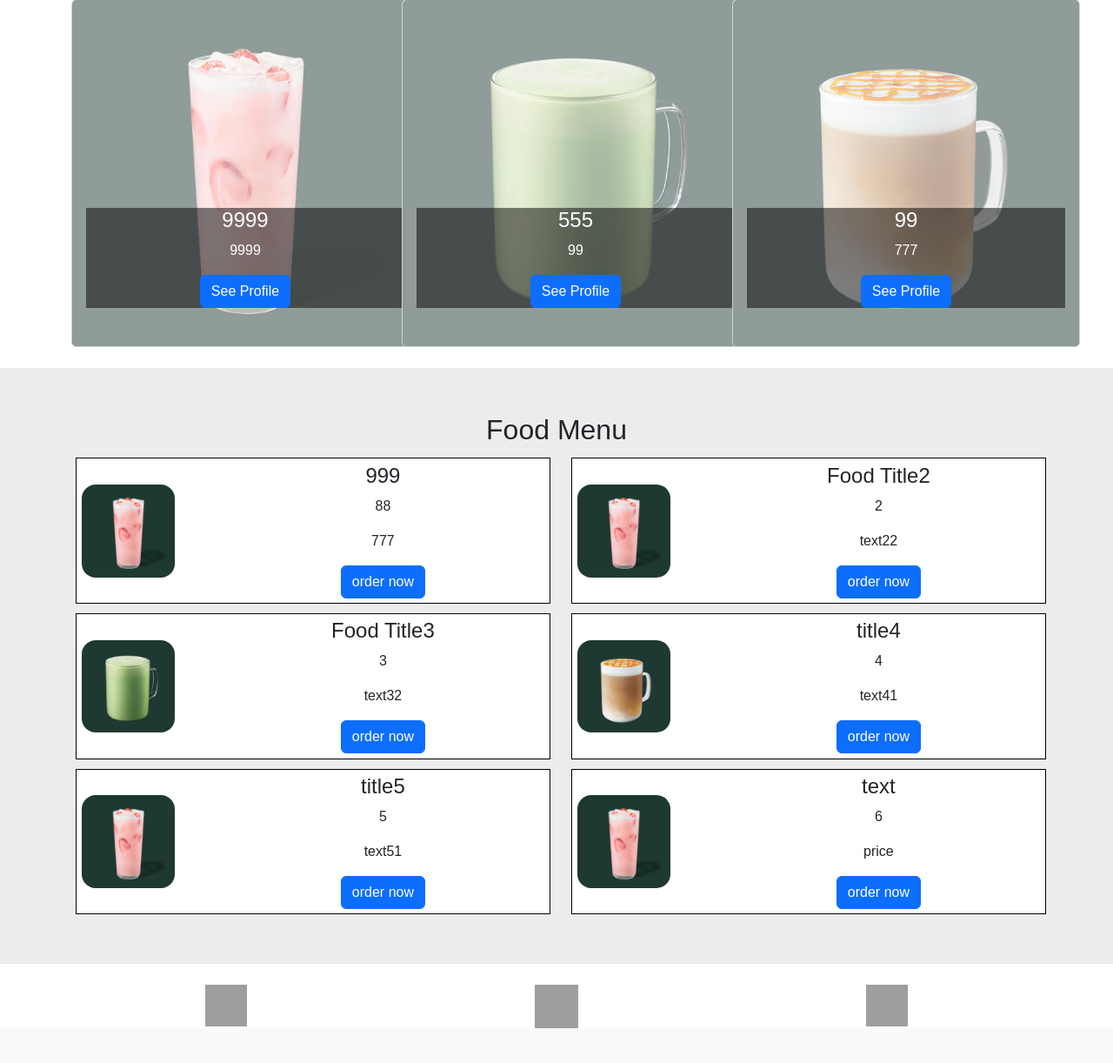
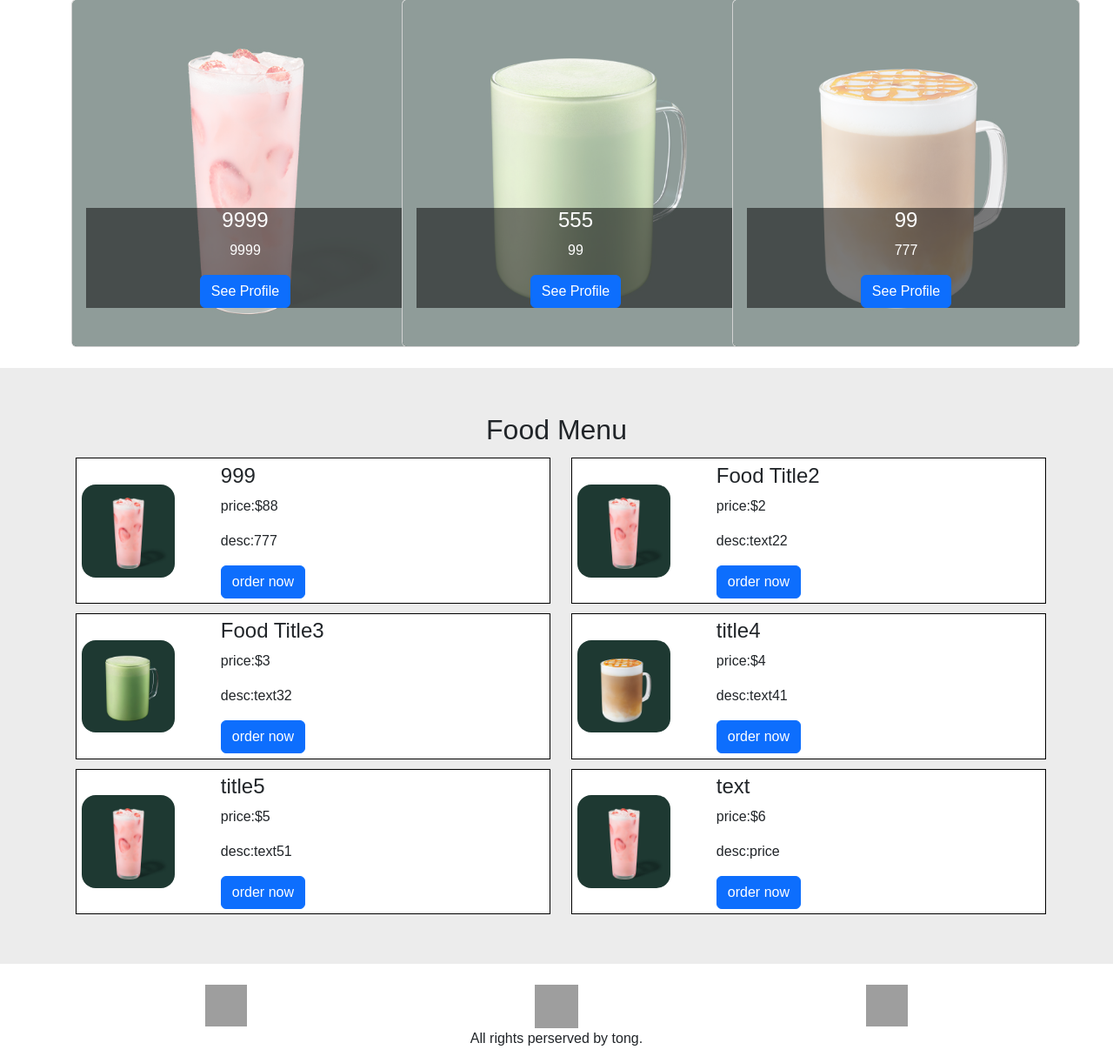
Before and after one commit to blackmutton/project20240714, a PHP site: page / in a window 1280 px wide. Shown: the part 657-1879 px from the top of the page at 87% size. Before the commit the page ends 1839 px from the top, so only its background shows below. Run offline with PHP 8.4, Linux system fonts and the light colour scheme; data comes from the database, SQL or seed files in the repository; grey boxes are pictures that could not be loaded.

Commit message:
調整排版

```diff
--- a/front/main.php
+++ b/front/main.php
@@ -10,7 +10,7 @@ include "./api/db.php";
                 <div class="col-md-8">
 
                     <div class="input-group mb-3">
-                        <input type="text" class="form-control input-text" placeholder="Search products...."
+                        <input id="myInput"  type="text" class="form-control input-text" placeholder="Search products...."
                             aria-label="Recipient's username" aria-describedby="basic-addon2">
                         <div class="input-group-append">
                             <button class="btn btn-outline-warning btn-lg" type="button"><i
@@ -68,10 +68,10 @@ include "./api/db.php";
                         <div class="food-menu-img">
                             <img src="./images/<?=$row['img']?>" alt="" class="img-responsive img-curve">
                         </div>
-                        <div class="food-menu-desc">
+                        <div class="food-menu-desc text-start">
                             <h4><?=$row['title']?></h4>
-                            <p><?=$row['price']?></p>
-                            <p><?=$row['desc']?></p>
+                            <p>price:$<?=$row['price']?></p>
+                            <p>desc:<?=nl2br($row['desc'])?></p>
                             <a href="#" class="btn btn-primary">order now</a>
                         </div>
                     </div>
@@ -97,3 +97,34 @@ include "./api/db.php";
         </div>
     </section>
     <!-- social end -->
+    <!-- footer start -->
+    <section class="footer" id="footer">
+        <div class="container text-center">
+            <?php
+            $rows=$Footer->all();
+            foreach($rows as $row){
+            ?>
+                <p><?=$row['footer']?></p>
+            <?php
+            }
+            ?>
+        </div>
+    </section>
+    <!-- footer end -->
+    <script>
+$(document).ready(function(){
+    const input=$("#myInput");
+    // 當輸入框內容改變時執行此函數
+    input.on("keyup", function() {
+    const value = $(this).val().toLowerCase();
+    const items=$(".col-12")
+
+    // 過濾網頁中的品項
+    items.filter(function() {
+        // $(this).text().toLowerCase()：獲取當前.col-12中的所有文本，並將其轉換為小寫。
+        // 如果indexOf找到value，它會返回value在文本中的位置（從0開始的索引）。如果沒有找到，則返回-1。
+      $(this).toggle($(this).text().toLowerCase().indexOf(value) > -1)
+    });
+  });
+});
+</script>
```
